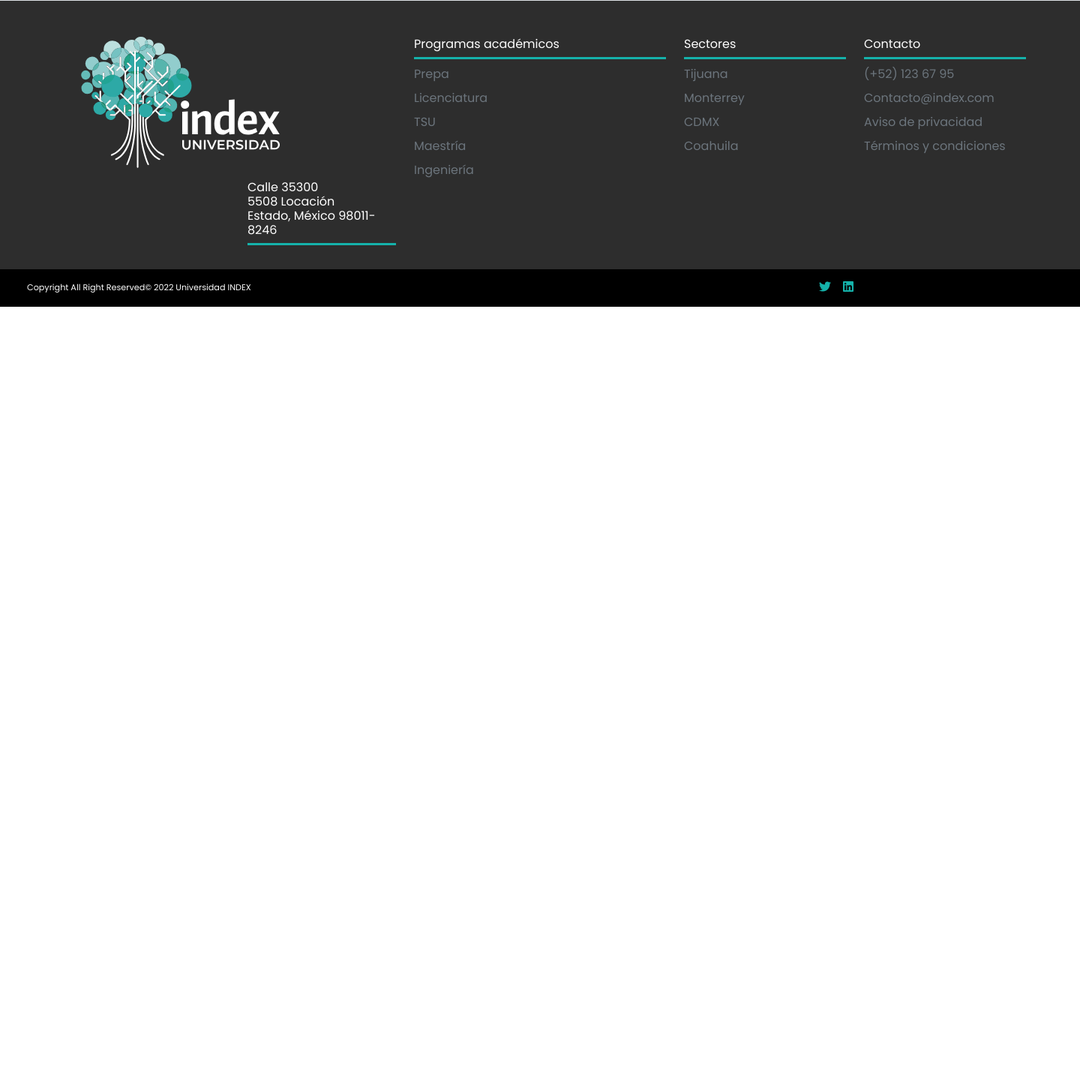
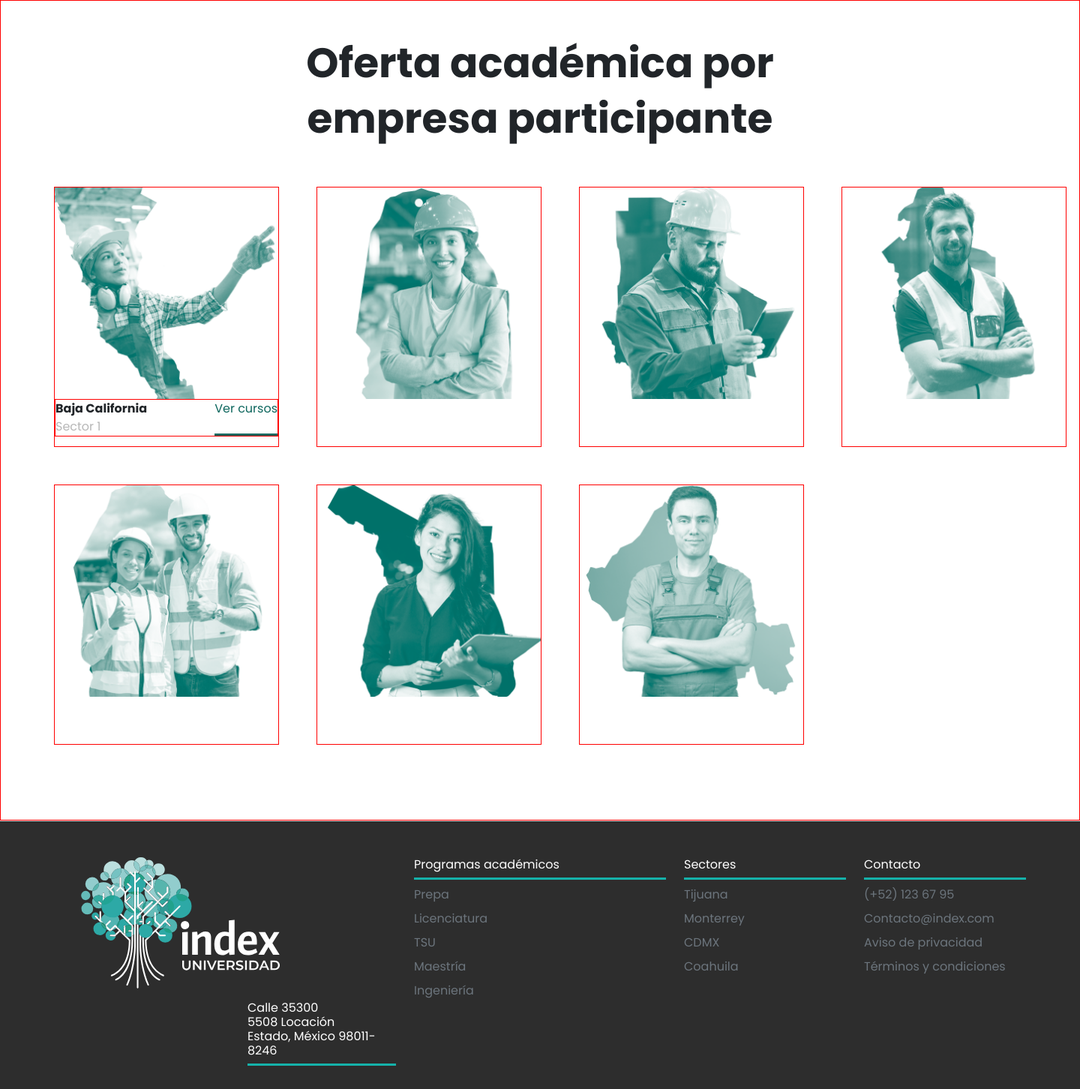
Before and after one commit to LuisDgzA/landingIndex, a PHP site: page / in a window 1440 px wide. Shown: the part 3863-5315 px from the top of the page at 75% size. Before the commit the page ends 4272 px from the top, so only its background shows below. Run offline with PHP 8.4, Linux system fonts and the light colour scheme.

Commit message:
seccion oferta-academica

```diff
--- a/assets/css/styles.css
+++ b/assets/css/styles.css
@@ -51,6 +51,23 @@ body {
 
 .f-20 {
   font-size: 20px;
+}
+
+.f-55{
+    font-size: 55px;
+}
+
+.mt-50{
+    margin-top: 50px;
+}
+
+.bg-center-cover{
+    background-position: center;
+    background-size: cover;
+}
+
+.f-color-black-light{
+    color: var(--font-color-light);
 }
 
 /* -------------------- TOPBAR ------------------------*/
@@ -372,6 +389,119 @@ body {
     width: 100%;
 }
 
+#ofertaAcademicaEmpresas{
+    width: 100%;
+    height: 1094px;
+    display: flex;
+    flex-direction: column;
+    gap: 50px;
+}
+
+.container-img-oferta-academica{
+    display: grid;
+    grid-template-columns: repeat(4,1fr);
+    gap: 50px;
+}
+
+.card-oferta-academica{
+    height: 347px;
+    width: 300px;
+    border: 1px solid red;
+}
+
+.card-oferta-academica__img{
+    height: 282px;
+}
+
+.card-oferta-academica:nth-child(1) .card-oferta-academica__img{
+    background: url("../img/BajaCalifornia.png");
+    background-position: center;
+    background-size: cover;
+}
+
+.card-oferta-academica:nth-child(2) .card-oferta-academica__img{
+    background: url("../img/NuevoLeon.png");
+    background-position: center;
+    background-size: cover;
+}
+
+.card-oferta-academica:nth-child(3) .card-oferta-academica__img{
+    background: url("../img/Chihuahua.png");
+    background-position: center;
+    background-size: cover;
+}
+
+.card-oferta-academica:nth-child(4) .card-oferta-academica__img{
+    background: url("../img/Tamaulipas.png");
+    background-position: center;
+    background-size: cover;
+}
+
+.card-oferta-academica:nth-child(5) .card-oferta-academica__img{
+    background: url("../img/Coahuila.png");
+    background-position: center;
+    background-size: cover;
+}
+
+.card-oferta-academica:nth-child(6) .card-oferta-academica__img{
+    background: url("../img/Sonora.png");
+    background-position: center;
+    background-size: cover;
+}
+
+.card-oferta-academica:nth-child(7) .card-oferta-academica__img{
+    background: url("../img/SanLuis.png");
+    background-position: center;
+    background-size: cover;
+}
+
+.card-oferta-academica:nth-child(1):hover .card-oferta-academica__img{
+    background: url("../img/BajaCaliforniaColor.png");
+    background-position: center;
+    background-size: cover;
+}
+
+.card-oferta-academica:nth-child(2):hover .card-oferta-academica__img{
+    background: url("../img/NuevoLeonColor.png");
+    background-position: center;
+    background-size: cover;
+}
+
+.card-oferta-academica:nth-child(3):hover .card-oferta-academica__img{
+    background: url("../img/ChihuahuaColor.png");
+    background-position: center;
+    background-size: cover;
+}
+
+.card-oferta-academica:nth-child(4):hover .card-oferta-academica__img{
+    background: url("../img/TamaulipasColor.png");
+    background-position: center;
+    background-size: cover;
+}
+
+.card-oferta-academica:nth-child(5):hover .card-oferta-academica__img{
+    background: url("../img/CoahuilaColor.png");
+    background-position: center;
+    background-size: cover;
+}
+
+.card-oferta-academica:nth-child(6):hover .card-oferta-academica__img{
+    background: url("../img/SonoraColor.png");
+    background-position: center;
+    background-size: cover;
+}
+
+.card-oferta-academica:nth-child(7):hover .card-oferta-academica__img{
+    background: url("../img/SanLuisColor.png");
+    background-position: center;
+    background-size: cover;
+}
+
+.btn-ver-cursos{
+    color: var(--font-green);
+    border-bottom: 3px solid var(--font-green);
+}
+
 footer  section:first-of-type {
   background-color: var(--main-black);
   color: var(--white);
--- a/index.html
+++ b/index.html
@@ -339,6 +339,76 @@
                 </div>
             </div>
         </section>
+        <section id="ofertaAcademicaEmpresas" class="border-red d-flex flex-column">
+			<div class="mt-50">
+				<h2 class="text-center f-55 bold">Oferta académica por</h2>
+				<h2 class="text-center f-55 bold">empresa participante</h2>
+			</div>
+			<div class="container container-img-oferta-academica">
+				<div class="card-oferta-academica">
+					<div class="card-oferta-academica__img">
+
+					</div>
+					<div class="card-oferta-academica__buttons d-flex justify-content-between border-red">
+						<div>
+							<p class="bold m-0">Baja California</p>
+							<p class="f-color-black-light m-0">Sector 1</p>
+						</div>
+						<div class="btn-ver-cursos">
+							Ver cursos
+						</div>
+					</div>
+				</div>
+				<div class="card-oferta-academica">
+					<div class="card-oferta-academica__img">
+
+					</div>
+					<div class="card-oferta-academica__buttons">
+
+					</div>
+				</div>
+				<div class="card-oferta-academica">
+					<div class="card-oferta-academica__img">
+
+					</div>
+					<div class="card-oferta-academica__buttons">
+
+					</div>
+				</div>
+				<div class="card-oferta-academica">
+					<div class="card-oferta-academica__img">
+
+					</div>
+					<div class="card-oferta-academica__buttons">
+
+					</div>
+				</div>
+				<div class="card-oferta-academica">
+					<div class="card-oferta-academica__img">
+
+					</div>
+					<div class="card-oferta-academica__buttons">
+
+					</div>
+				</div>
+				<div class="card-oferta-academica">
+					<div class="card-oferta-academica__img">
+
+					</div>
+					<div class="card-oferta-academica__buttons">
+
+					</div>
+				</div>
+				<div class="card-oferta-academica">
+					<div class="card-oferta-academica__img">
+
+					</div>
+					<div class="card-oferta-academica__buttons">
+
+					</div>
+				</div>
+			</div>
+        </section>
     </main>
 
     <footer>
```
Also changed, not shown: assets/img/BajaCalifornia.png (added), assets/img/BajaCaliforniaColor.png (added), assets/img/Chihuahua.png (added), assets/img/ChihuahuaColor.png (added), assets/img/Coahuila.png (added), assets/img/CoahuilaColor.png (added), assets/img/NuevoLeon.png (added), assets/img/NuevoLeonColor.png (added), assets/img/SanLuis.png (added), assets/img/SanLuisColor.png (added), assets/img/Sonora.png (added), assets/img/SonoraColor.png (added), assets/img/Tamaulipas.png (added), assets/img/TamaulipasColor.png (added).
